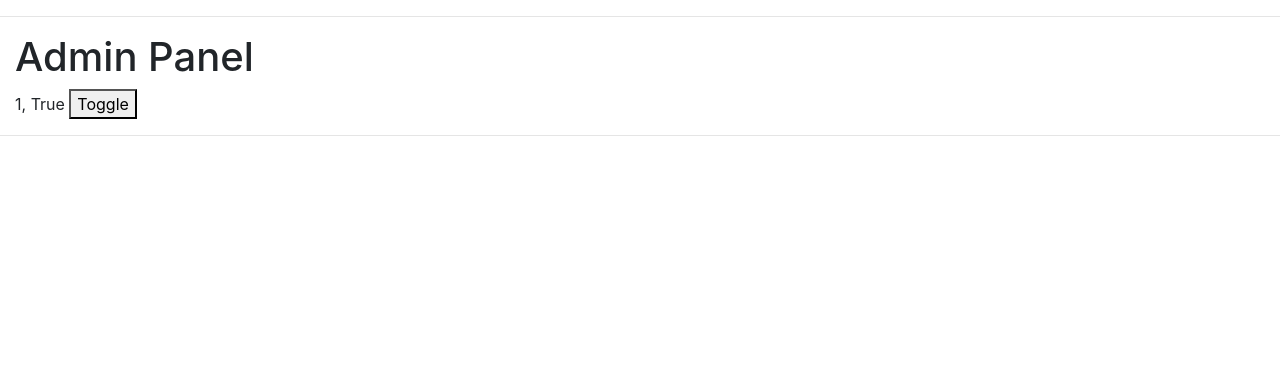
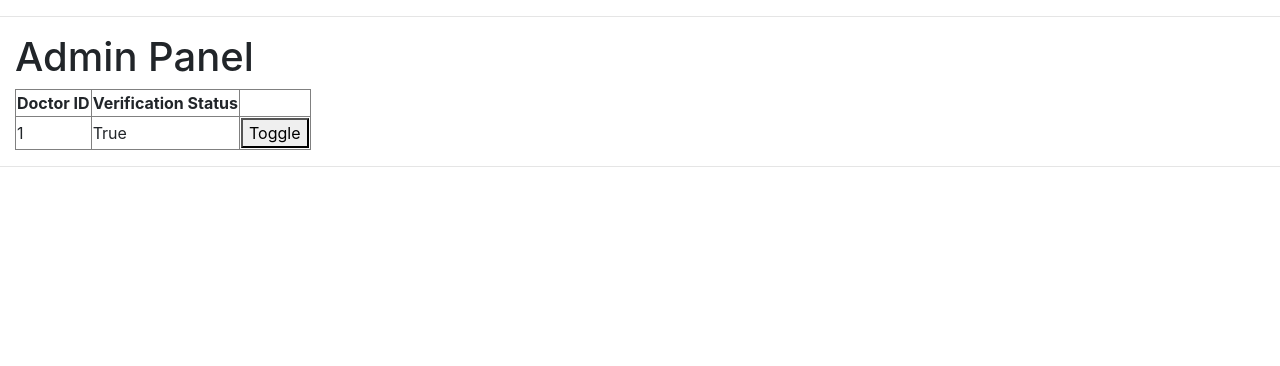
Before and after one commit to ninadsachania/e-healthcard, a Flask app: page /admin in a window 1280 px wide. Shown: the part 56-422 px from the top of the page. Run offline with Flask 2, Linux system fonts and the light colour scheme; a user stored in the database is signed in; tables that the repository leaves empty hold one stand-in row (values such as "Sample post"); some libraries are stand-ins or nearby versions.

Commit message:
Display more information

```diff
--- a/app/templates/admin.html
+++ b/app/templates/admin.html
@@ -6,9 +6,20 @@
 <div id="message"></div>
 
 <div id="doctors">
-{% for doctor in doctors %}
-    <p>{{ doctor.doctor_id }}, <span id="status-{{ doctor.doctor_id }}">{{ doctor.verified }}</span> <button id="{{ doctor.doctor_id }}">Toggle</button></p>
-{% endfor %}
+<table border='1'>
+    <tr>
+        <th>Doctor ID</th>
+        <th>Verification Status</th>
+        <th></th>
+    </tr>
+    {% for doctor in doctors %}
+        <tr>
+        <td>{{ doctor.doctor_id }}</td>
+        <td><span id="status-{{ doctor.doctor_id }}">{{ doctor.verified }}</span></td>
+        <td><button id="{{ doctor.doctor_id }}">Toggle</button></td>
+        </tr>
+    {% endfor %}
+</table>
 </div>
 
 
```
